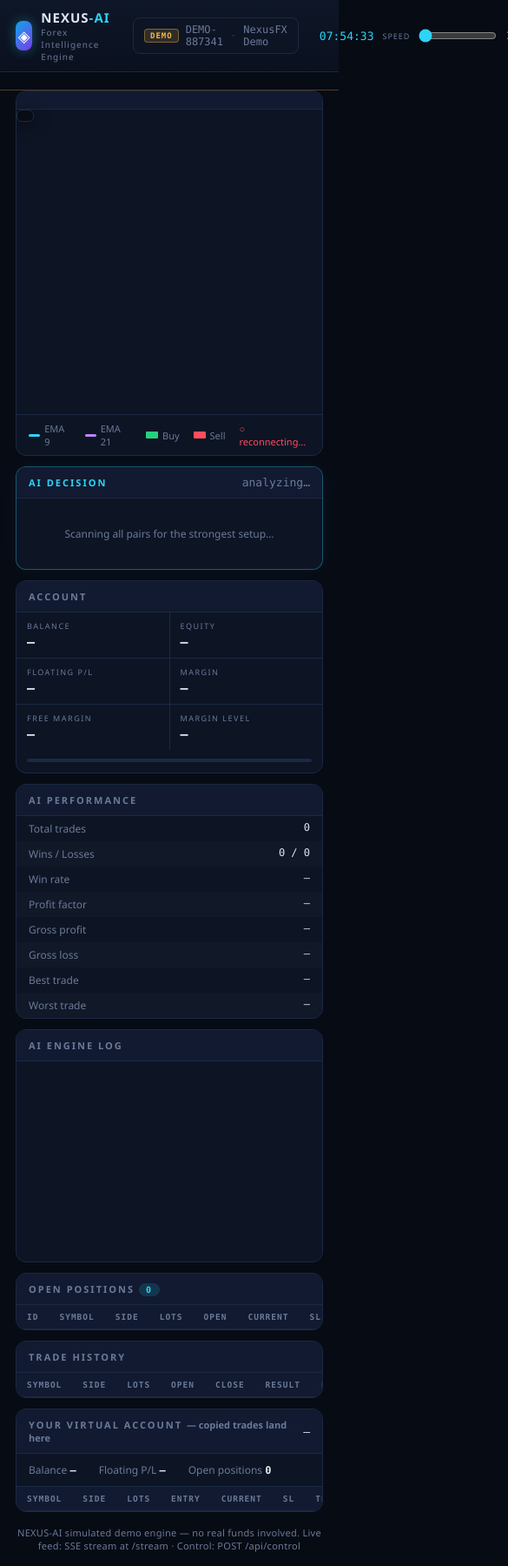
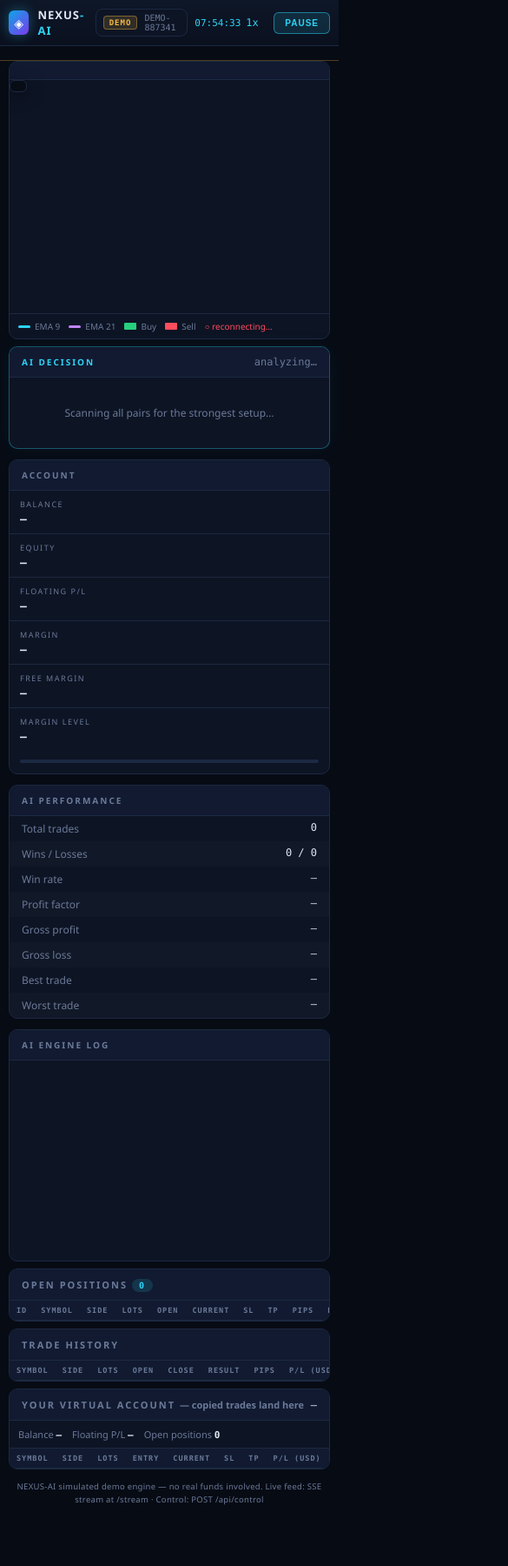
Before and after one commit to blinks32/nexus-ai-forex-demo, a website: page public/index.html in a window 390 px wide. Shown: the top 1800 px of the page at 87% size, 585 px wide, since content can reach past the window. After the commit the page ends 1743 px from the top, so only its background shows below. Drawn offline with Linux system fonts and the light colour scheme; no server answers.

Commit message:
Mobile optimization: snap-scroll ticker, compact topbar, stacked layout, touch-friendly tables

```diff
--- a/public/styles.css
+++ b/public/styles.css
@@ -278,3 +278,63 @@ tbody tr:hover { background: rgba(45,212,247,.03); }
   .layout { grid-template-columns: 1fr; }
   .ticker { grid-template-columns: repeat(2, 1fr); }
 }
+
+/* ---------- mobile ---------- */
+@media (max-width: 760px) {
+  body { font-size: 12px; }
+
+  .topbar { padding: 8px 10px; gap: 8px; }
+  .logo { width: 28px; height: 28px; font-size: 14px; border-radius: 6px; }
+  .brand-name { font-size: 13px; }
+  .brand-sub { display: none; }
+  .account-badge { padding: 4px 8px; font-size: 10px; }
+  .account-badge .sep, .account-badge #broker { display: none; }
+  .topbar-right { gap: 6px; }
+  .speed-label, #speed-slider { display: none; }
+  .btn { padding: 6px 12px; font-size: 10px; }
+  .clock { font-size: 11px; }
+
+  .ticker {
+    grid-template-columns: none;
+    grid-auto-flow: column;
+    grid-auto-columns: 46%;
+    overflow-x: auto;
+    gap: 8px;
+    padding: 8px 10px;
+    scroll-snap-type: x mandatory;
+    -webkit-overflow-scrolling: touch;
+  }
+  .tick-card { scroll-snap-align: start; padding: 7px 10px; }
+  .tick-price { font-size: 13px; }
+  .tick-sym { font-size: 12px; }
+
+  .layout { padding: 0 10px; gap: 8px; }
+  .panel { border-radius: 10px; }
+
+  .chart-panel { min-height: 320px; }
+  .chart-wrap { min-height: 260px; }
+  .pair-tab { padding: 4px 10px; font-size: 11px; }
+  .chart-info { display: none; }
+  .chart-legend { gap: 10px; padding: 7px 10px; font-size: 10px; flex-wrap: wrap; }
+  .chart-legend .right { margin-left: 0; }
+
+  .decision-panel .panel-head h3, .account-panel .panel-head h3, .stats-panel .panel-head h3, .log-panel .panel-head h3 { font-size: 10px; }
+  .decision-side { font-size: 13px; }
+  .decision-symbol { font-size: 14px; }
+  .decision-reason { font-size: 11.5px; }
+  .acct-value { font-size: 13px; }
+
+  .positions-panel, .history-panel, .portfolio-panel { margin: 8px 10px 0; }
+  .table-wrap { max-height: 180px; }
+  thead th { padding: 6px 8px; font-size: 8.5px; }
+  tbody td { padding: 5px 8px; font-size: 10.5px; }
+  .vp-stats { gap: 12px; font-size: 11px; flex-wrap: wrap; padding: 8px 10px; }
+  .foot { padding: 12px 10px; font-size: 9.5px; line-height: 1.6; }
+}
+
+@media (max-width: 420px) {
+  .ticker { grid-auto-columns: 62%; }
+  .acct-grid { grid-template-columns: 1fr; }
+  .btn-copy { padding: 13px; font-size: 12px; }
+  .news-banner { font-size: 11px; padding: 7px 10px; }
+}
```
